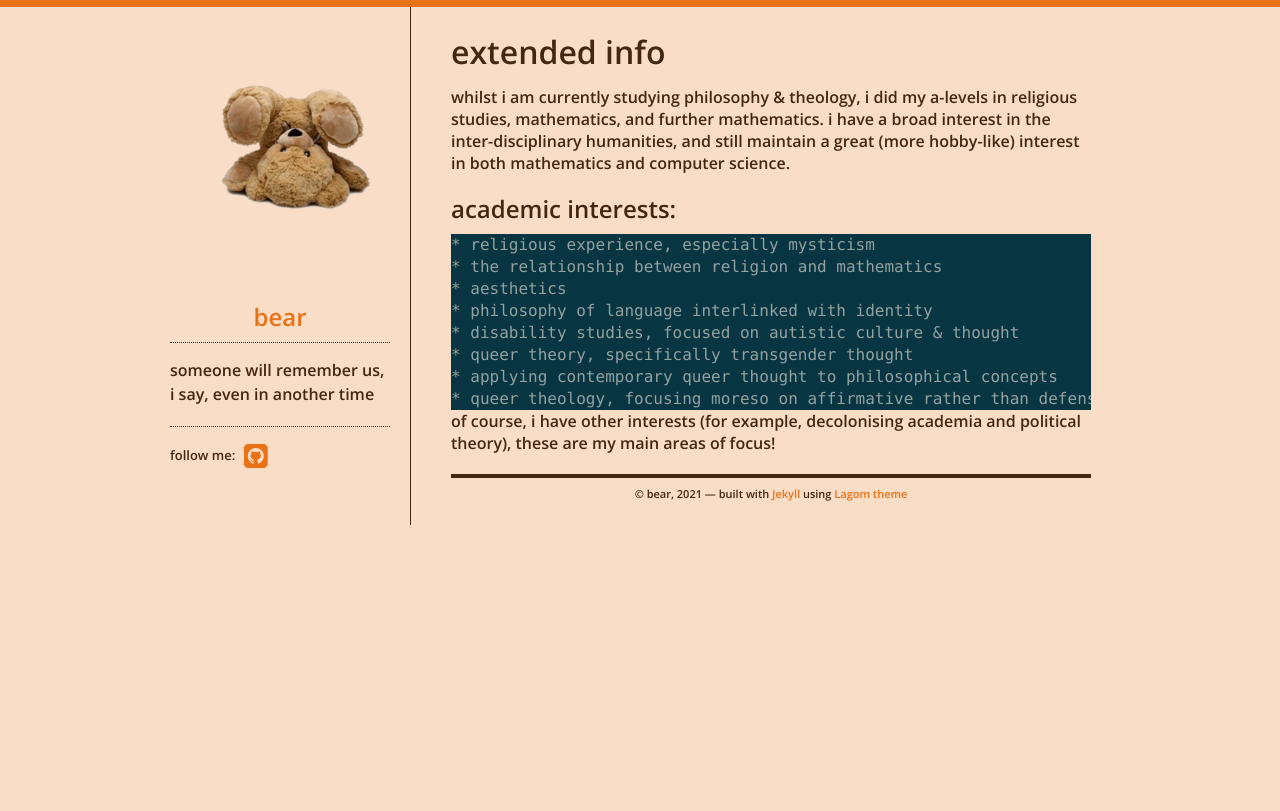
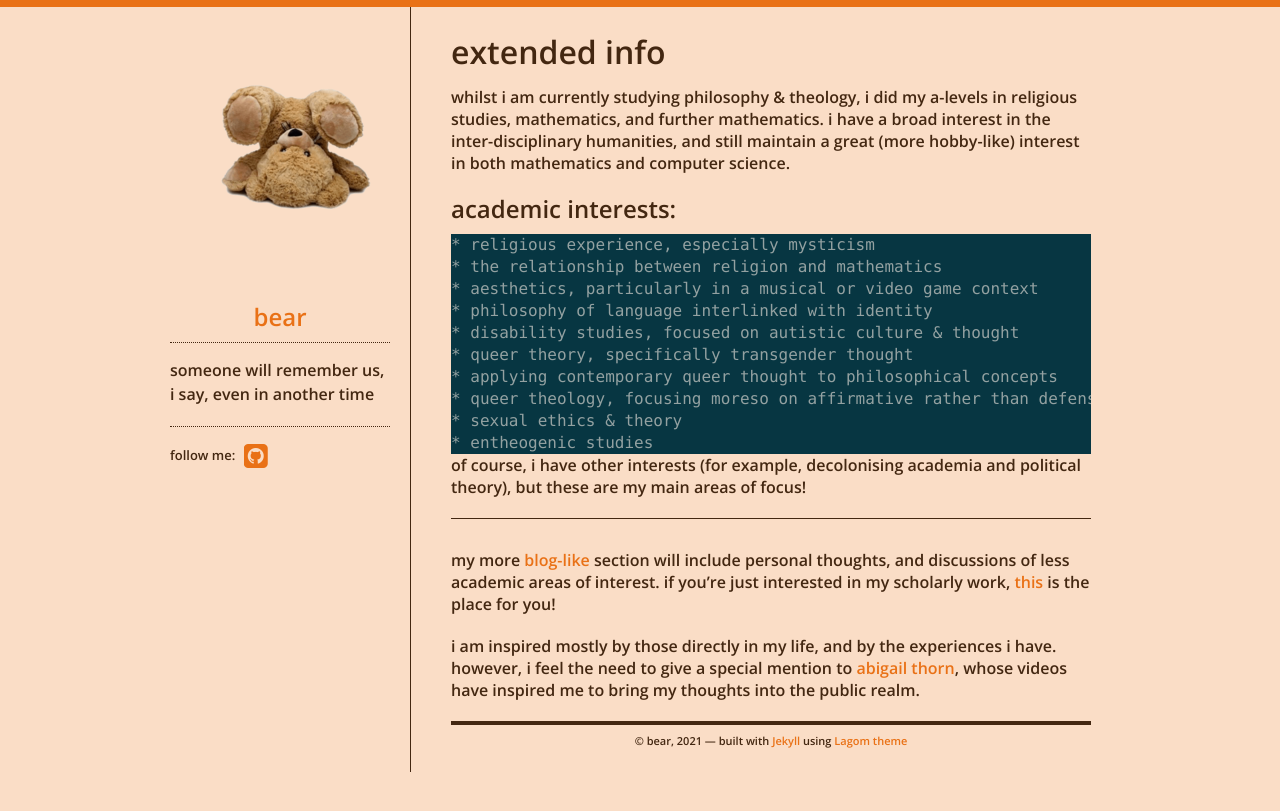
Before and after one commit to jamiethebear/jamiethebear.github.io, a Jekyll site: the page built from about.md, in a window 1280 px wide. Shown: the top 811 px of the page. Built offline with Jekyll 4.4.1, drawn with Linux system fonts in a browser that asks for light colours; our own code applies the rules of GitHub Pages for plain Markdown files.

Commit message:
changed extended about

```diff
--- a/about.md
+++ b/about.md
@@ -6,11 +6,19 @@ whilst i am currently studying philosophy & theology, i did my a-levels in relig
 ## academic interests:
 	* religious experience, especially mysticism
 	* the relationship between religion and mathematics
-	* aesthetics
+	* aesthetics, particularly in a musical or video game context
 	* philosophy of language interlinked with identity
 	* disability studies, focused on autistic culture & thought
 	* queer theory, specifically transgender thought
 	* applying contemporary queer thought to philosophical concepts
 	* queer theology, focusing moreso on affirmative rather than defensive approaches
+	* sexual ethics & theory
+	* entheogenic studies
 
-of course, i have other interests (for example, decolonising academia and political theory), these are my main areas of focus!
+of course, i have other interests (for example, decolonising academia and political theory), but these are my main areas of focus!
+
+* * *
+
+my more [blog-like](./blog.html) section will include personal thoughts, and discussions of less academic areas of interest. if you're just interested in my scholarly work, [this](./essays.html) is the place for you!
+
+i am inspired mostly by those directly in my life, and by the experiences i have. however, i feel the need to give a special mention to [abigail thorn](https://www.youtube.com/c/thephilosophytube), whose videos have inspired me to bring my thoughts into the public realm.
```
